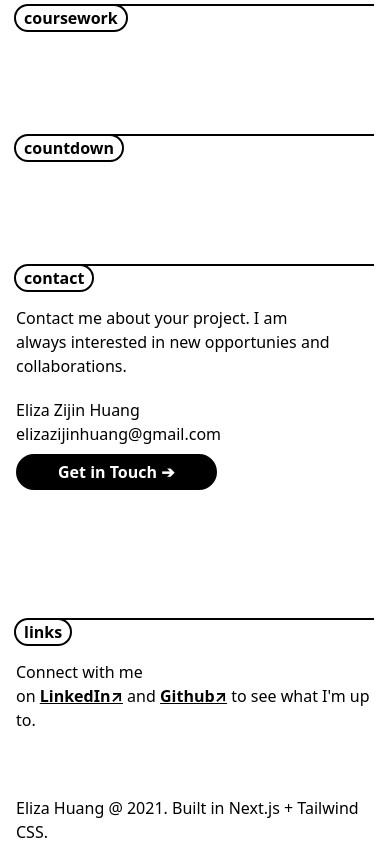
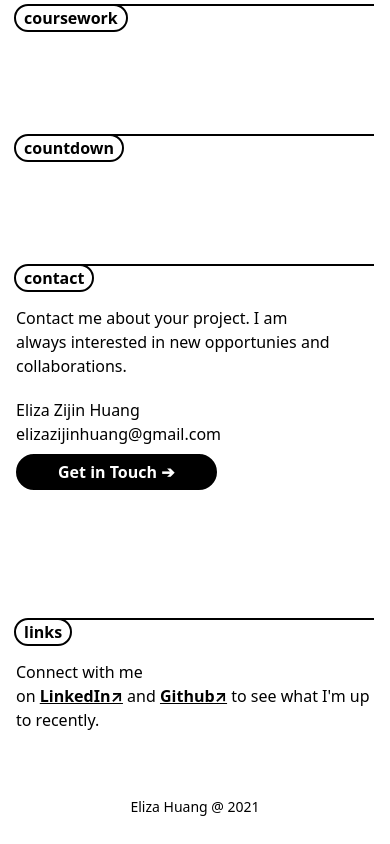
Before and after one commit to lizzij/Portfolio, a Next.js app in the folder portfolio/: page / in a window 390 px wide. Shown: the part 855-1699 px from the top of the page. After the commit the page ends 1672 px from the top, so only its background shows below. Built offline with nearby package versions, Linux system fonts and the light colour scheme.

Commit message:
style footer

```diff
--- a/portfolio/components/contact.tsx
+++ b/portfolio/components/contact.tsx
@@ -30,7 +30,7 @@ const Contact = () => {
               <Link href="/">
                 <a className="underline font-bold">Github↗</a>
               </Link>
-              &nbsp;to see what I'm up to.<br/>
+              &nbsp;to see what I'm up to recently.<br/>
             </div>
           </div>
         </div>
--- a/portfolio/components/footer.tsx
+++ b/portfolio/components/footer.tsx
@@ -3,9 +3,9 @@ import { EXAMPLE_PATH } from '../lib/constants'
 
 const Footer = () => {
   return (
-    <footer className="pt-16 flex justify-around">
+    <footer className="pt-16 flex justify-around text-sm md:text-base">
       <Container>
-        Eliza Huang @ 2021. Built in Next.js + Tailwind CSS.
+        Eliza Huang @ 2021
       </Container>
     </footer>
   )
--- a/portfolio/components/skill-graph.tsx
+++ b/portfolio/components/skill-graph.tsx
@@ -119,7 +119,7 @@ const SkillGraph = () => {
   return (
     <div className="overflow-x-hidden flex justify-center -mb-16 md:-mb-12">
       <Graph
-        id="skill-graph"
+        id="skill-graph" // keep this!
         data={data}
         config={config}
         onClickGraph={onClickGraph}
```
